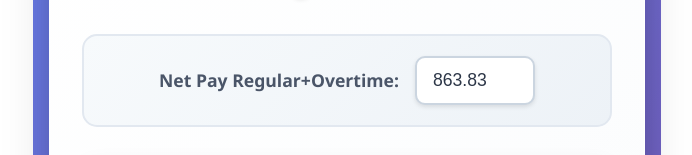
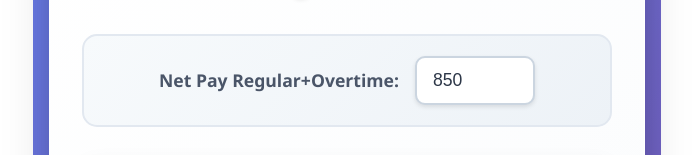
Before and after one commit to Yeinier22/Don-Pan_Maidelin, a React (Vite) app: page / in a window 1280 px wide. Shown: the part 170-325 px from the top of the page, without its empty margins (293-985 px from the left). Built offline with nearby package versions, Linux system fonts and the light colour scheme.

Commit message:
apdate netEarnings state

```diff
--- a/src/App.jsx
+++ b/src/App.jsx
@@ -4,7 +4,7 @@ import './App.css';
 
 function App() {
   // Estado para el valor neto (input principal)
-  const [netEarnings, setNetEarnings] = useState(863.83);
+  const [netEarnings, setNetEarnings] = useState(850);
   const [animateValues, setAnimateValues] = useState(false);
   const [isFullscreen, setIsFullscreen] = useState(true);
 
```
